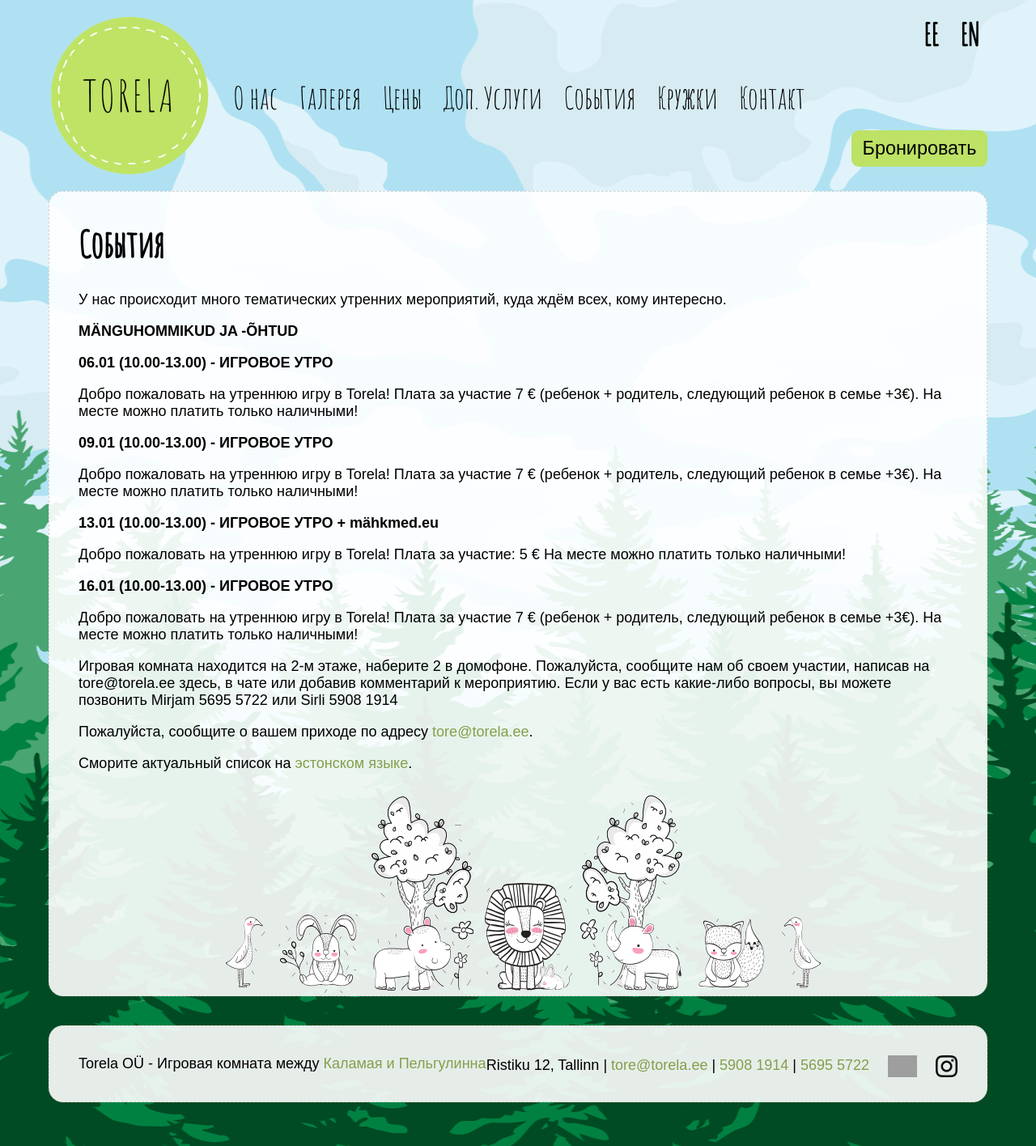
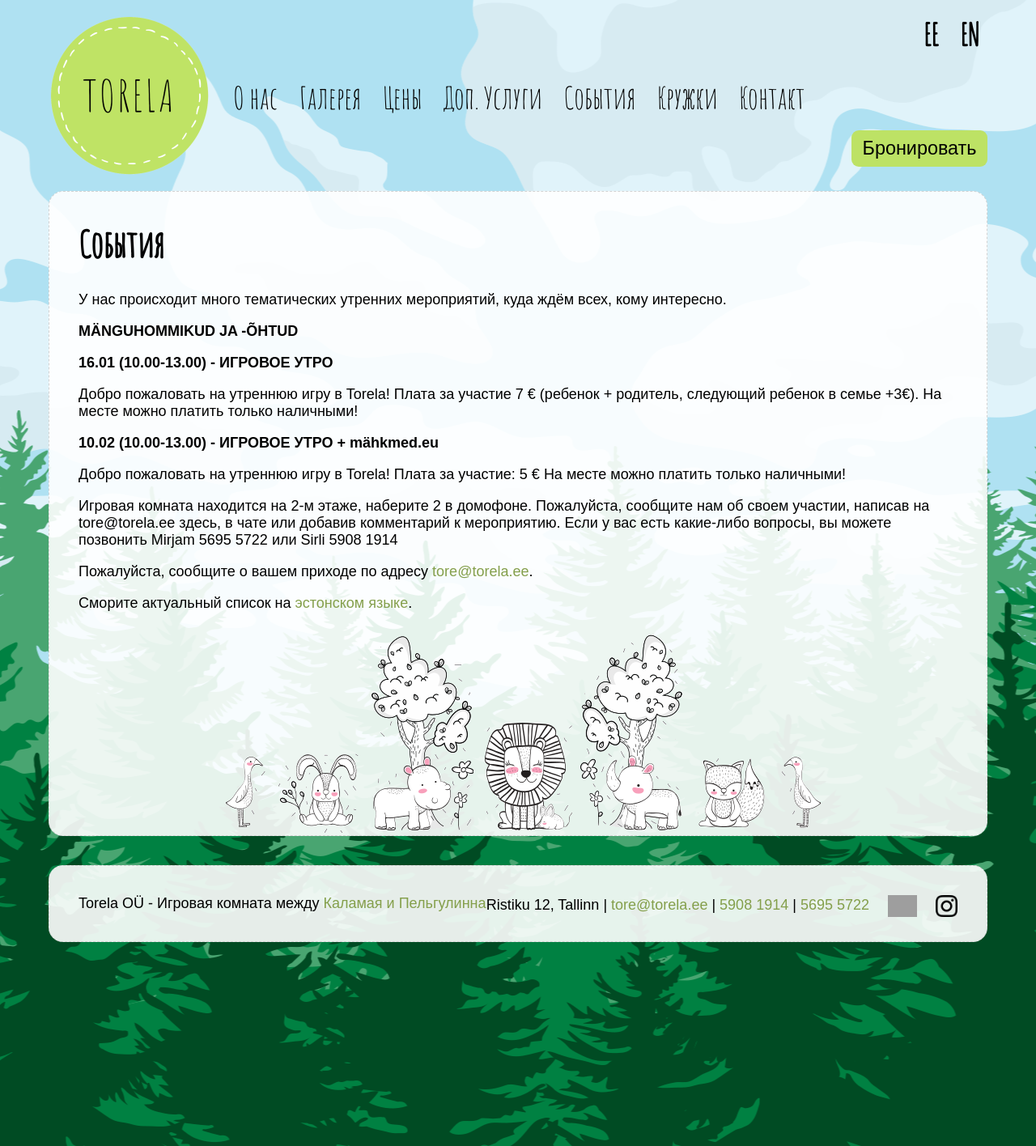
Before and after one commit to mypsik/torela, a Jekyll site: the page built from ru/events/index.md, in a window 1280 px wide. Shown: the whole page at 81% size. Built offline with Jekyll 4.4.1, drawn with Linux system fonts in a browser that asks for light colours; grey boxes are pictures that could not be loaded.

Commit message:
Update index.md

```diff
--- a/ru/events/index.md
+++ b/ru/events/index.md
@@ -11,31 +11,17 @@ et: /syndmused/
 **MÄNGUHOMMIKUD JA -ÕHTUD**
 
 
-**06.01 (10.00-13.00) - ИГРОВОЕ УТРО**
+**16.01 (10.00-13.00) - ИГРОВОЕ УТРО**
 
 Добро пожаловать на утреннюю игру в Torela!
 Плата за участие 7 € (ребенок + родитель, следующий ребенок в семье +3€).
 На месте можно платить только наличными!
 
 
-**09.01 (10.00-13.00) - ИГРОВОЕ УТРО**
-
-Добро пожаловать на утреннюю игру в Torela!
-Плата за участие 7 € (ребенок + родитель, следующий ребенок в семье +3€).
-На месте можно платить только наличными!
-
-
-**13.01 (10.00-13.00) - ИГРОВОЕ УТРО + mähkmed.eu**
+**10.02 (10.00-13.00) - ИГРОВОЕ УТРО + mähkmed.eu**
 
 Добро пожаловать на утреннюю игру в Torela!
 Плата за участие: 5 €
-На месте можно платить только наличными!
-
-
-**16.01 (10.00-13.00) - ИГРОВОЕ УТРО**
-
-Добро пожаловать на утреннюю игру в Torela!
-Плата за участие 7 € (ребенок + родитель, следующий ребенок в семье +3€).
 На месте можно платить только наличными!
 
 
```
